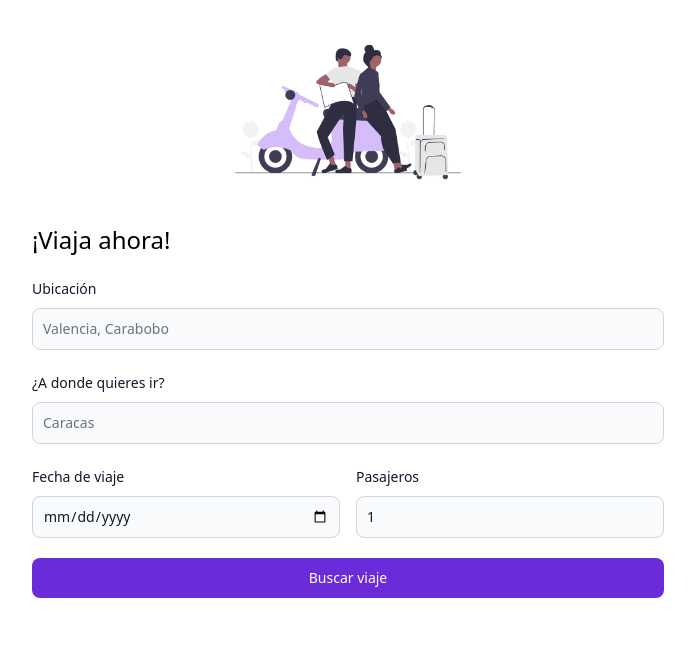
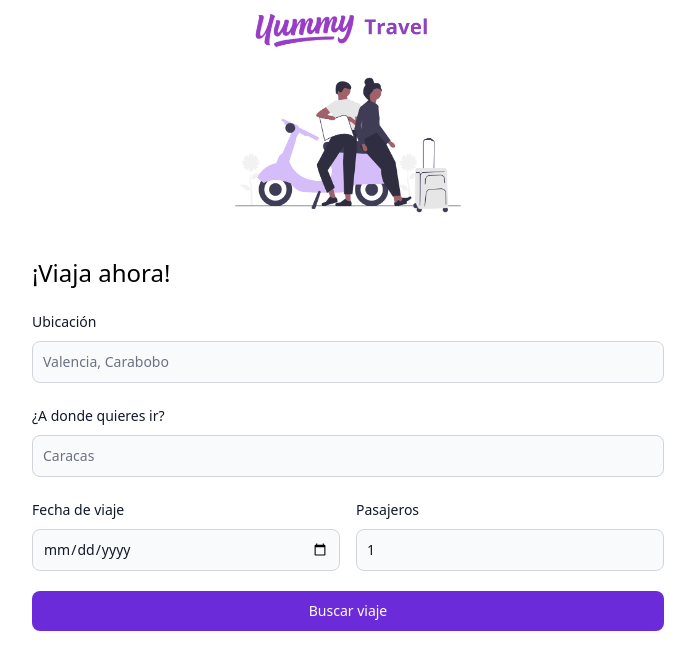
Before and after one commit to Michael-Liendo/yummy-travels, a React (Vite) app: page / in a window 1280 px wide. Shown: the top 670 px of the page, without its empty margins (292-987 px from the left). Built offline with nearby package versions, Linux system fonts and the light colour scheme.

Commit message:
style: add logo

```diff
--- a/src/layout/AppLayout.tsx
+++ b/src/layout/AppLayout.tsx
@@ -1,3 +1,12 @@
 export const AppLayout = ({ children }: { children: React.ReactNode }) => {
-  return <main className="max-w-2xl m-auto mt-5">{children}</main>;
+  return <main className="max-w-2xl m-auto mt-1">
+    <div className="flex justify-center">
+
+      <img src="/yummy.jpeg" width={200} />
+    </div>
+    <div>
+
+      {children}
+    </div>
+  </main>;
 };
--- a/src/routes/PassengerDetail.tsx
+++ b/src/routes/PassengerDetail.tsx
@@ -10,7 +10,6 @@ export default function PassengerDetail() {
   return (
     <AppLayout>
       <HeaderComponent />
-      <PassengerForm />
       <PassengerForm />
 
       <div className="px-5 mb-10">
```
Also changed, not shown: public/yummy.jpeg (added).
